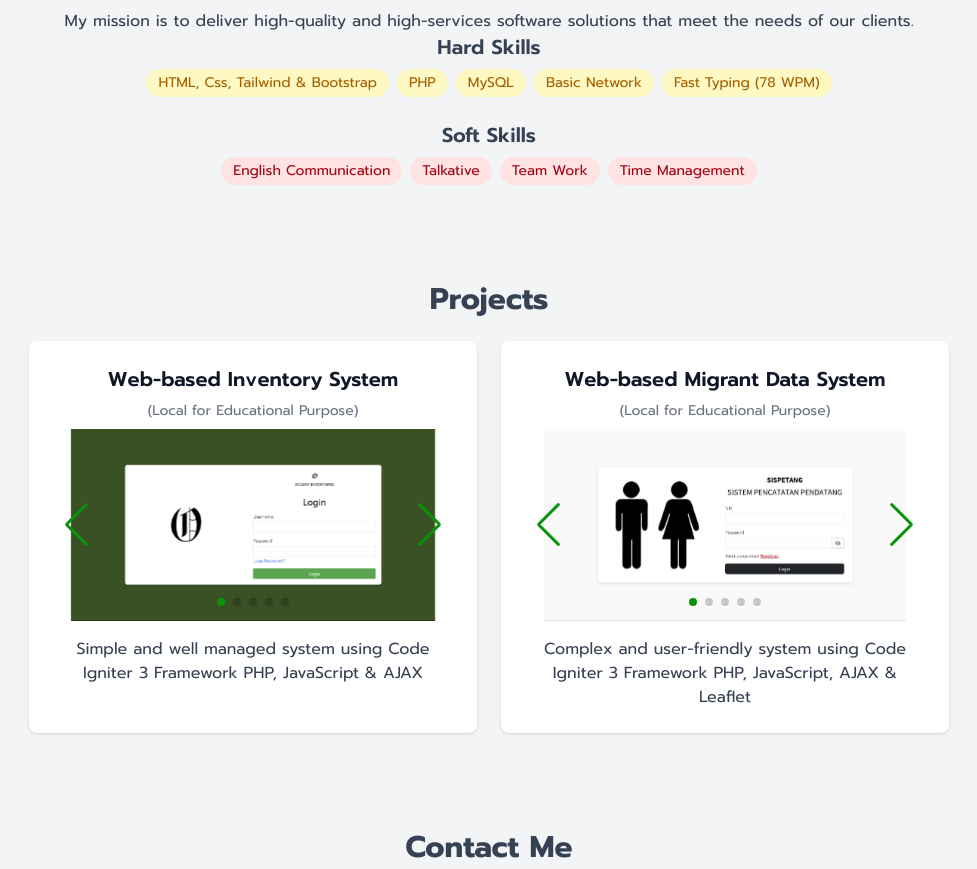
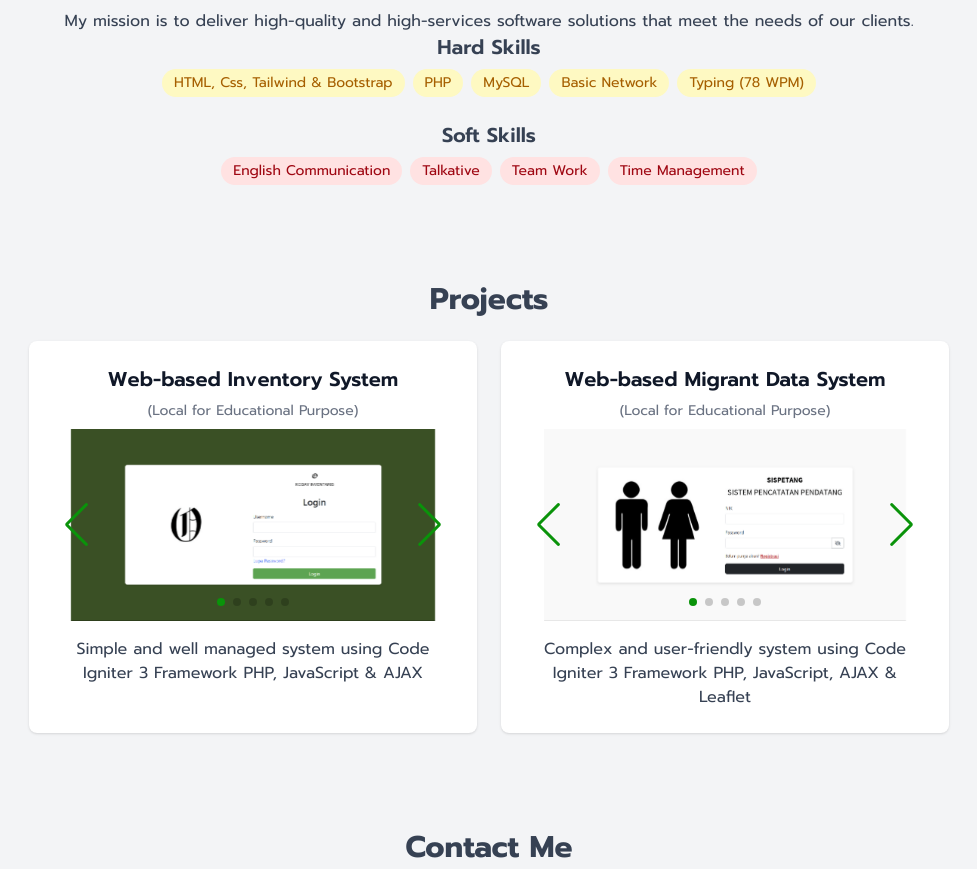
Before and after one commit to ONICKDAY/portofolio-koday, a website: page index.html in a window 1280 px wide. Shown: the part 1167-2036 px from the top of the page, without its empty margins (151-1128 px from the left). Drawn offline with nearby package versions, Linux system fonts and the light colour scheme.

Commit message:
Update index.html

```diff
--- a/index.html
+++ b/index.html
@@ -100,7 +100,7 @@
                 <span class="bg-yellow-100 text-yellow-700 px-3 py-1 rounded-full text-sm">PHP</span>
                 <span class="bg-yellow-100 text-yellow-700 px-3 py-1 rounded-full text-sm">MySQL</span>
                 <span class="bg-yellow-100 text-yellow-700 px-3 py-1 rounded-full text-sm">Basic Network</span>
-                <span class="bg-yellow-100 text-yellow-700 px-3 py-1 rounded-full text-sm">Fast Typing (78 WPM)</span>
+                <span class="bg-yellow-100 text-yellow-700 px-3 py-1 rounded-full text-sm">Typing (78 WPM)</span>
             </div>
         </div>
 
```
